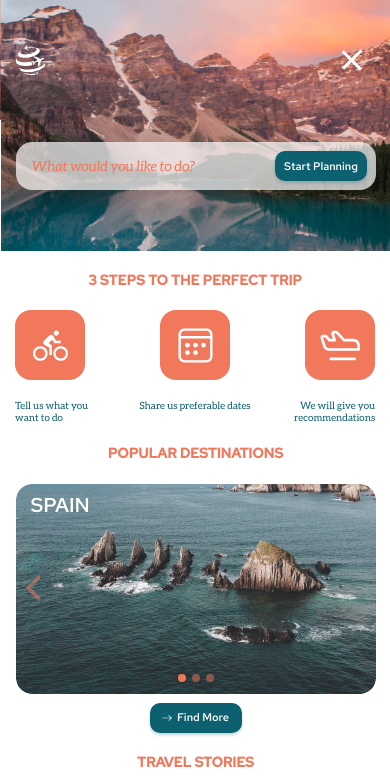
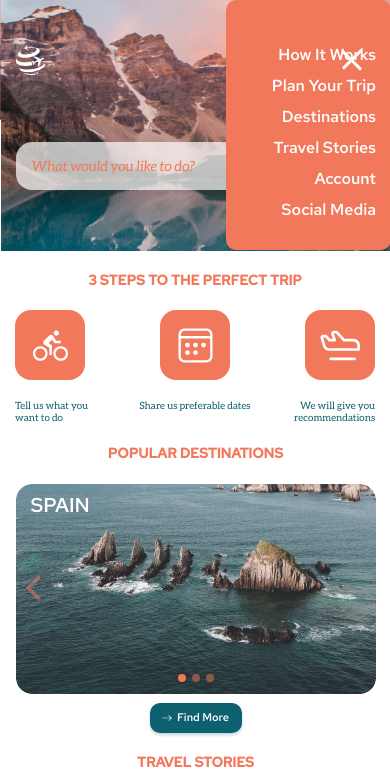
Before and after one commit to angelinaivanova16/travel-html-css-js-carousel, a plain HTML site: page travel/index.html in a window 390 px wide. Both pictures are taken after a click on the element 357 px from the left and 60 px from the top of the page. Shown: the top 782 px of the page. Drawn offline with Linux system fonts and the light colour scheme.

Commit message:
feat: add burger-menu

```diff
--- a/travel/index.html
+++ b/travel/index.html
@@ -16,11 +16,13 @@
     <div class="text-logo">Travel Portal</div>
    </div>
    <nav>
-    <ul class="navig">
+    <ul class="navig" id="navig">
      <li><a href="#howitworks" class="nav-link">How It Works</a></li>
      <li><a href="#plan" class="nav-link">Plan Your Trip</a></li>
      <li><a href="#destinations" class="nav-link">Destinations</a></li>
      <li><a href="#stories" class="nav-link">Travel Stories</a></li>
+     <li><a href="#" class="nav-link mobile-link">Account</a></li>
+     <li><a href="#" class="nav-link mobile-link">Social Media</a></li>
     </ul>
    </nav>
    <button class="btn">Login</button>
--- a/travel/script.js
+++ b/travel/script.js
@@ -3,7 +3,7 @@ const burgerIcon = document.querySelector('.hamburger');
 
 function toggleMenu() {
  burger.classList.toggle('is-active');
-//  navig.classList.toggle('open');
+ navig.classList.toggle('open');
 }
 
 burgerIcon.addEventListener('click', toggleMenu);
--- a/travel/style.css
+++ b/travel/style.css
@@ -73,6 +73,10 @@ body {
 .nav-link:hover {
  opacity: 0.5;
  font-size: 17px;
+}
+
+.mobile-link {
+ display: none;
 }
 
 .btn {
@@ -546,6 +550,10 @@ h3 {
  transform: translateY(-8px) rotate(-45deg);
 }
 
+#burger.is-active {
+
+}
+
 
 /* .............................................. @media .............................................. */
 
@@ -553,37 +561,56 @@ h3 {
 
  .hamburger {
   display: block;
+  z-index: 2;
   padding-right: 10px;
+
  }
 
-/*
+ .nav {
+  overflow-x: hidden;
+  position: relative;
+ }
+ .close {
+  position: unset;
+ }
  .navig {
-  position:absolute;
+  position: absolute;
   z-index: 1;
+  width: 106px;
+  border-radius: 10px;
   background-color: rgba(242, 120, 92, 1);
-  height: 250px;
+  height: 176px;
   display: flex;
   flex-direction: column;
-  align-items: flex-start;
-  right: -768px;
+  align-items: flex-end;
+  right: -225px;
   list-style: none;
-  /* margin-top: -50px; */
-  /* padding: 50px 0 450px 60px; */
- /* } */ */
+  margin-top: -60px;
+  padding: 44px 15px 30px 44px;
+ }
  .navig.open {
-  width: 165px;
-  height: 250;
   right: 0;
   transition: all 1.3s ease;
   display: flex;
  }
 
+ .nav-link {
+  font-size: 16px;
+  line-height: 21px;
+ }
+
+ .mobile-link {
+  display: block;
+ }
+
  .container {
+  position: relative;
   width: 391px;
   margin: 0 auto;
+  overflow-x: hidden;
  }
 
- .navig, .text-logo, .btn, h1, .plan-subheading {
+ .text-logo, .btn, h1, .plan-subheading {
   display: none;
  }
 
@@ -599,7 +626,6 @@ h3 {
   background: url('./assets/img/garrett-parker-mobile.jpg');
   background-position: center -120px;
   background-repeat: no-repeat;
-  /* height: 131px; */
   padding: 0;
  }
 
```
